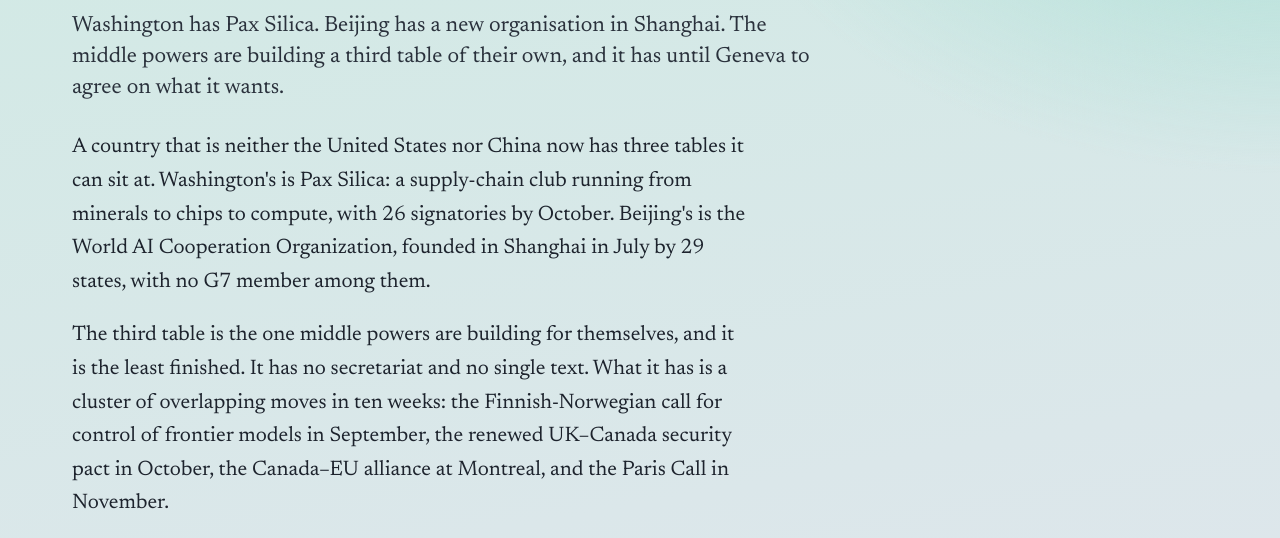
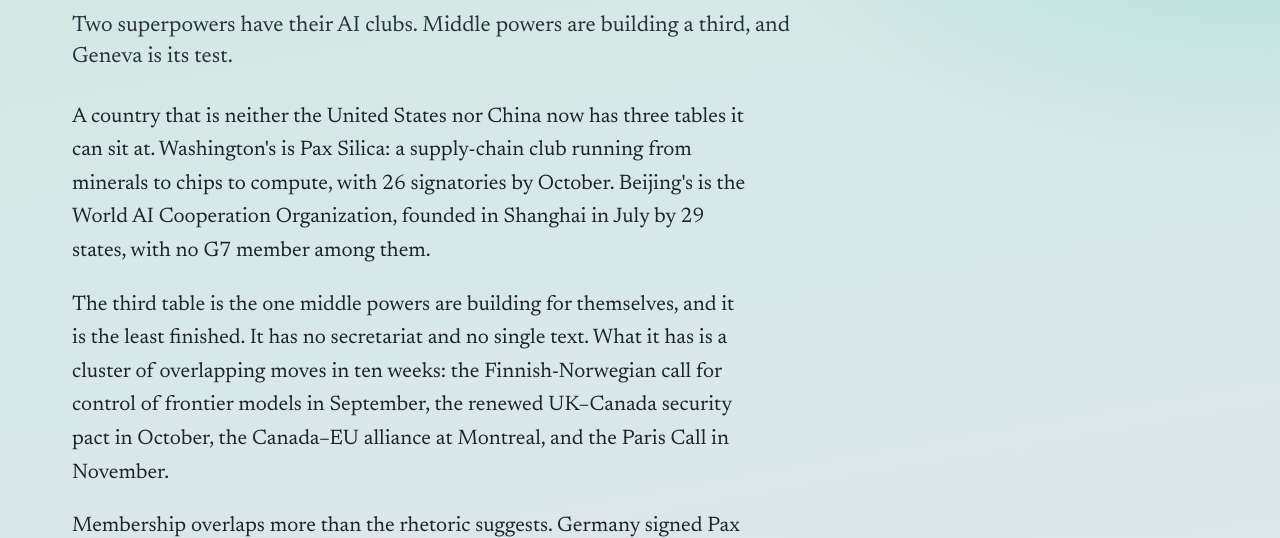
Before and after one commit to JosChongtham/middlepowersai, a plain HTML site: page briefing.html in a window 1280 px wide. Shown: the part 216-754 px from the top of the page. Drawn offline with Linux system fonts and the light colour scheme; a web font is replaced by a local one.

Commit message:
Shorten the lead text under the briefing headline
Co-Authored-By: Claude Opus 5.5 <noreply@anthropic.com>
Claude-Session: https://claude.ai/code/session_01GekVFebf4NHnpQtRB6ZHhE

```diff
--- a/briefing.html
+++ b/briefing.html
@@ -32,7 +32,7 @@ middlepowers.si
 <div style="display: flex; flex-direction: column; gap: 14px; border-top: 1px solid #DDE2EC; padding-top: 22px">
 <div style="font-family: 'Atkinson Hyperlegible Mono', Menlo, monospace; font-size: 12px; letter-spacing: 0.08em; text-transform: uppercase; color: #1F3FBF">Briefing no. 1 · November 2026</div>
 <h1 style="margin: 0; font-family: 'Aptos Serif', Newsreader, Georgia, serif; font-weight: 600; font-size: clamp(40px, 7vw, 76px); line-height: 1; letter-spacing: -0.025em; text-wrap: balance">Three offers and a deadline</h1>
-<p style="margin: 0; font-family: 'Aptos Serif', Newsreader, Georgia, serif; font-size: 22px; line-height: 1.4; color: #2A313C; max-width: 34em">Washington has Pax Silica. Beijing has a new organisation in Shanghai. The middle powers are building a third table of their own, and it has until Geneva to agree on what it wants.</p>
+<p style="margin: 0; font-family: 'Aptos Serif', Newsreader, Georgia, serif; font-size: 22px; line-height: 1.4; color: #2A313C; max-width: 34em">Two superpowers have their AI clubs. Middle powers are building a third, and Geneva is its test.</p>
 </div>
 <article style="display: flex; flex-direction: column; gap: 20px; max-width: 680px">
 <p style="margin: 0; font-family: 'Aptos Serif', Newsreader, Georgia, serif; font-size: 21px; line-height: 1.6; color: #1D232D">A country that is neither the United States nor China now has three tables it can sit at. Washington's is Pax Silica: a supply-chain club running from minerals to chips to compute, with 26 signatories by October. Beijing's is the World AI Cooperation Organization, founded in Shanghai in July by 29 states, with no G7 member among them.</p>
```
Also changed, not shown: index.html (+1 -1 lines).
